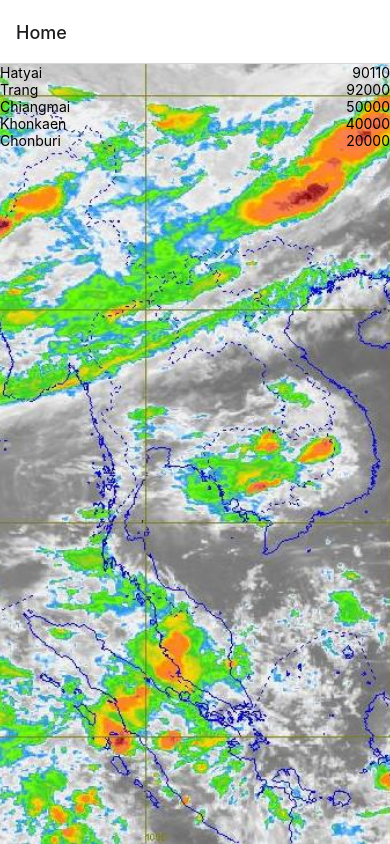
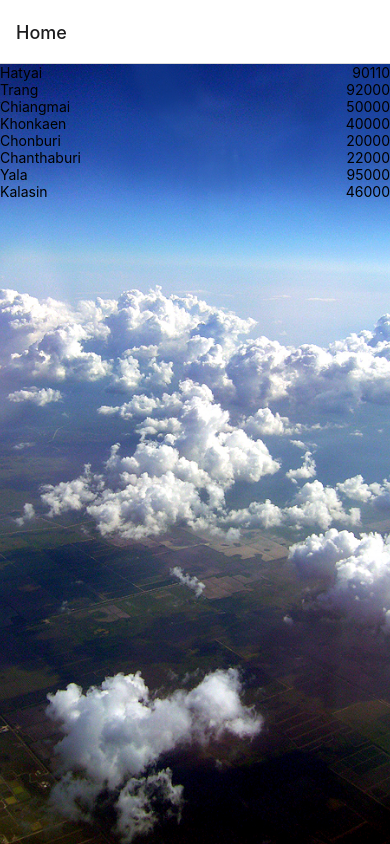
Before and after one commit to 6310110107/3SA04, a React Native app: screen /Home in a window 390 px wide. Built offline with nearby package versions, Linux system fonts and the light colour scheme.

Commit message:
Part6.2 Add provinces and change new backgrounds.

```diff
--- a/screen/ZipCodeScreen.js
+++ b/screen/ZipCodeScreen.js
@@ -10,6 +10,10 @@
     { place: 'Chiangmai', code: '50000' },
     { place: 'Khonkaen', code: '40000' },
     { place: 'Chonburi', code: '20000' },
+
+    { place: 'Chanthaburi', code: '22000' },
+    { place: 'Yala', code: '95000' },
+    { place: 'Kalasin', code: '46000' }
 ]
 
 
```
Also changed, not shown: b.jpg.
